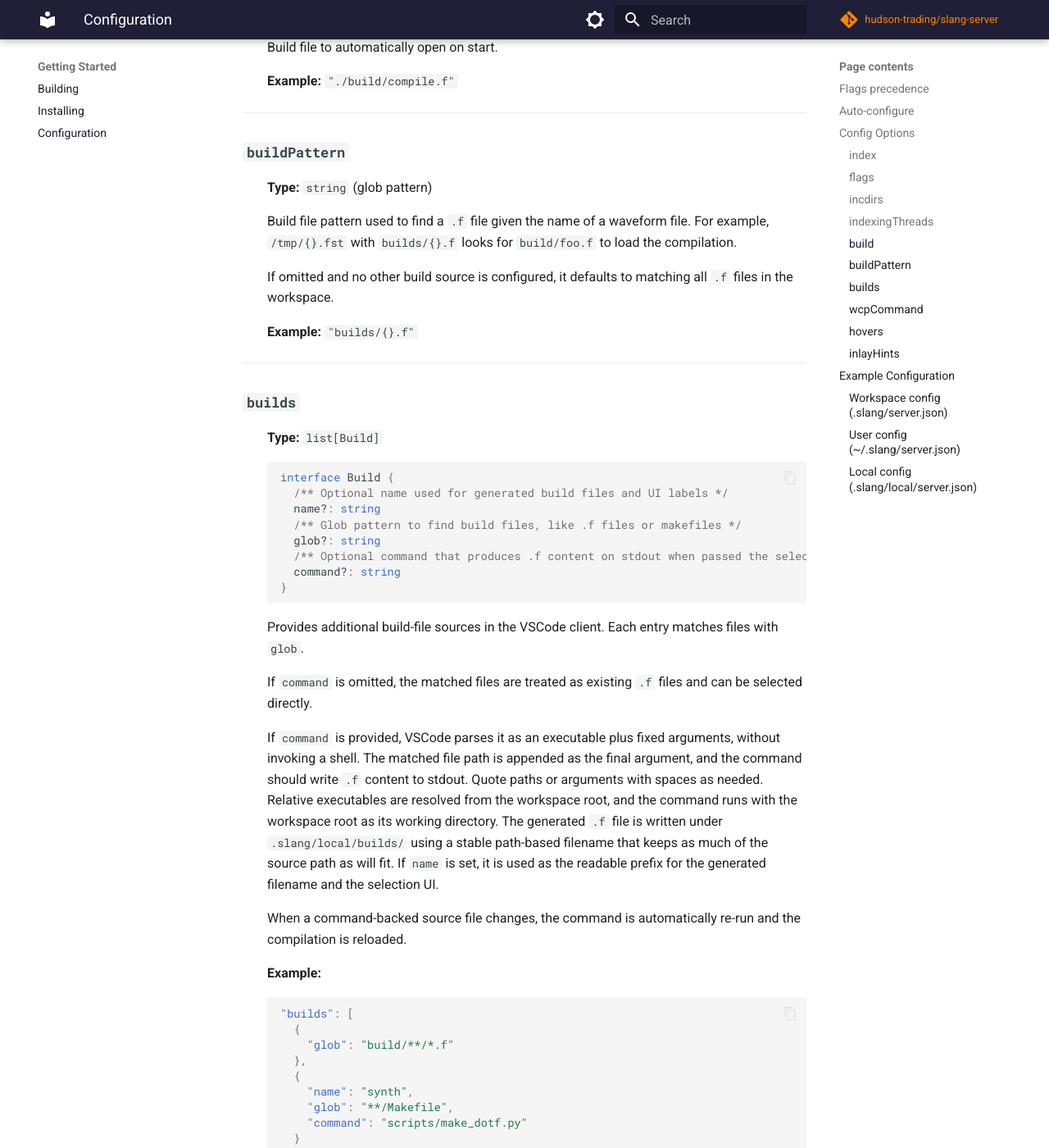
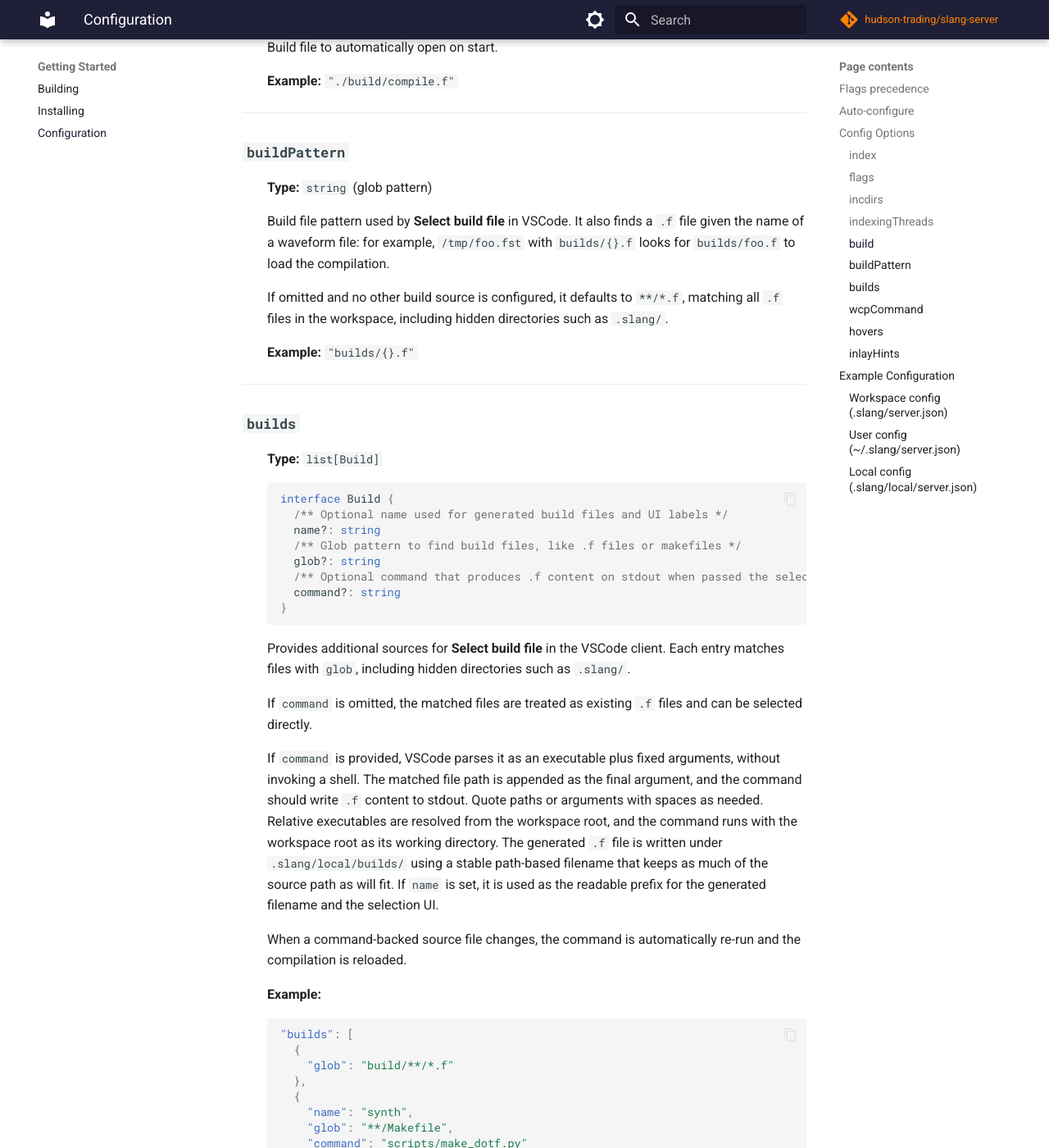
Before and after one commit to hudson-trading/slang-server, an MkDocs documentation site: the page built from docs/start/config.md, in a window 1280 px wide and 1400 px high, scrolled down 4040 px. Shown: the whole window at 82% size. Built offline with MkDocs 1.6.1 and Material for MkDocs 9.7.7, drawn with Linux system fonts in a browser that asks for light colours; comment, search, counter and statistics services are not loaded.

Commit message:
VSCode: Discover build files in hidden directories
Include hidden files and directories when expanding relative and absolute build patterns. Clarify the default .f discovery behavior and link the empty picker message to build source configuration.

PR: https://github.com/hudson-trading/slang-server/pull/577

````diff
--- a/docs/start/config.md
+++ b/docs/start/config.md
@@ -105,9 +105,9 @@ All configuration options are optional and have sensible defaults. In VSCode, th
 
 :   **Type:** `string` (glob pattern)
 
-    Build file pattern used to find a `.f` file given the name of a waveform file. For example, `/tmp/{}.fst` with `builds/{}.f` looks for `build/foo.f` to load the compilation.
+    Build file pattern used by **Select build file** in VSCode. It also finds a `.f` file given the name of a waveform file: for example, `/tmp/foo.fst` with `builds/{}.f` looks for `builds/foo.f` to load the compilation.
 
-    If omitted and no other build source is configured, it defaults to matching all `.f` files in the workspace.
+    If omitted and no other build source is configured, it defaults to `**/*.f`, matching all `.f` files in the workspace, including hidden directories such as `.slang/`.
 
     **Example:** `"builds/{}.f"`
 
@@ -128,7 +128,7 @@ All configuration options are optional and have sensible defaults. In VSCode, th
     }
     ```
 
-    Provides additional build-file sources in the VSCode client. Each entry matches files with `glob`.
+    Provides additional sources for **Select build file** in the VSCode client. Each entry matches files with `glob`, including hidden directories such as `.slang/`.
 
     If `command` is omitted, the matched files are treated as existing `.f` files and can be selected directly.
 
````
Also changed, not shown: 2 other files.
